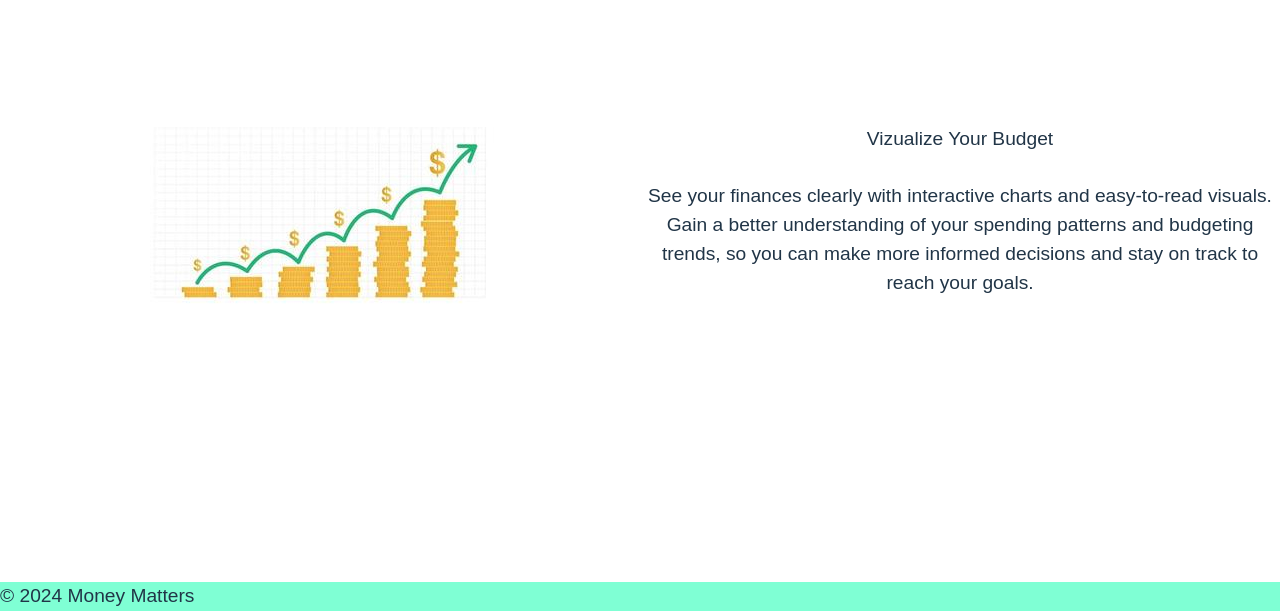
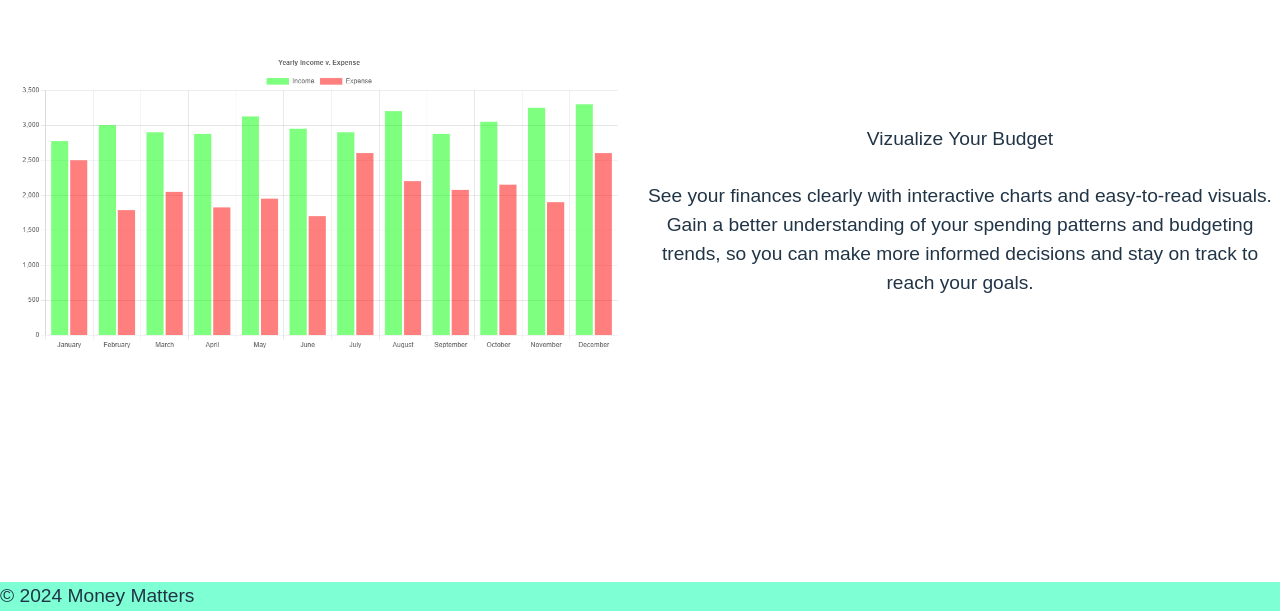
Before and after one commit to Parvathy2021/Modified_Money_Matters, a React (Vite) app: page / in a window 1280 px wide. Shown: the part 189-800 px from the top of the page. Built offline with nearby package versions, Linux system fonts and the light colour scheme.

Commit message:
updated pie chart size and added new images to landing page

```diff
--- a/src/components/pieChart/PieChart.jsx
+++ b/src/components/pieChart/PieChart.jsx
@@ -44,7 +44,7 @@ export function PieChart({ monthlyExpenses }) {
 
     return (
         <>
-            <div className='size-5/12'>
+            <div className='size-4/12'>
                 <Pie data={data} />
             </div>
         </>
--- a/src/pages/home/Home.jsx
+++ b/src/pages/home/Home.jsx
@@ -4,6 +4,8 @@ import { Link } from 'react-router-dom'
 import './Home.css'
 
 import moneyImage from '../../assets/money-gold-coin-growth-concept-illustration-stacks-of-gold-coin-like-income-graph-with-dollar-free-vector.jpg'
+import img1 from '../../assets/ex-pie2.png'
+import img2 from '../../assets/ex-bar2.png'
 
 const Home = () => {
   return (
@@ -12,7 +14,7 @@ const Home = () => {
         <section className="min-h-full snap-start flex items-center justify-center">
           <div className="flex-1 text-center">
             <article>
-              <img src={moneyImage} alt="Money" className="mx-auto" />
+              <img src={img2} alt="Money" className="mx-auto" />
             </article>
           </div>
           <div className="flex-1 text-center">
@@ -33,7 +35,7 @@ const Home = () => {
           </div>
           <div className="flex-1 text-center">
             <article>
-              <img src={moneyImage} alt="Money" className="mx-auto" />
+              <img src={img1} alt="Money" className="mx-auto" />
             </article>
           </div>
         </section>
```
Also changed, not shown: src/assets/ex-bar2.png (added), src/assets/ex-pie2.png (added).
